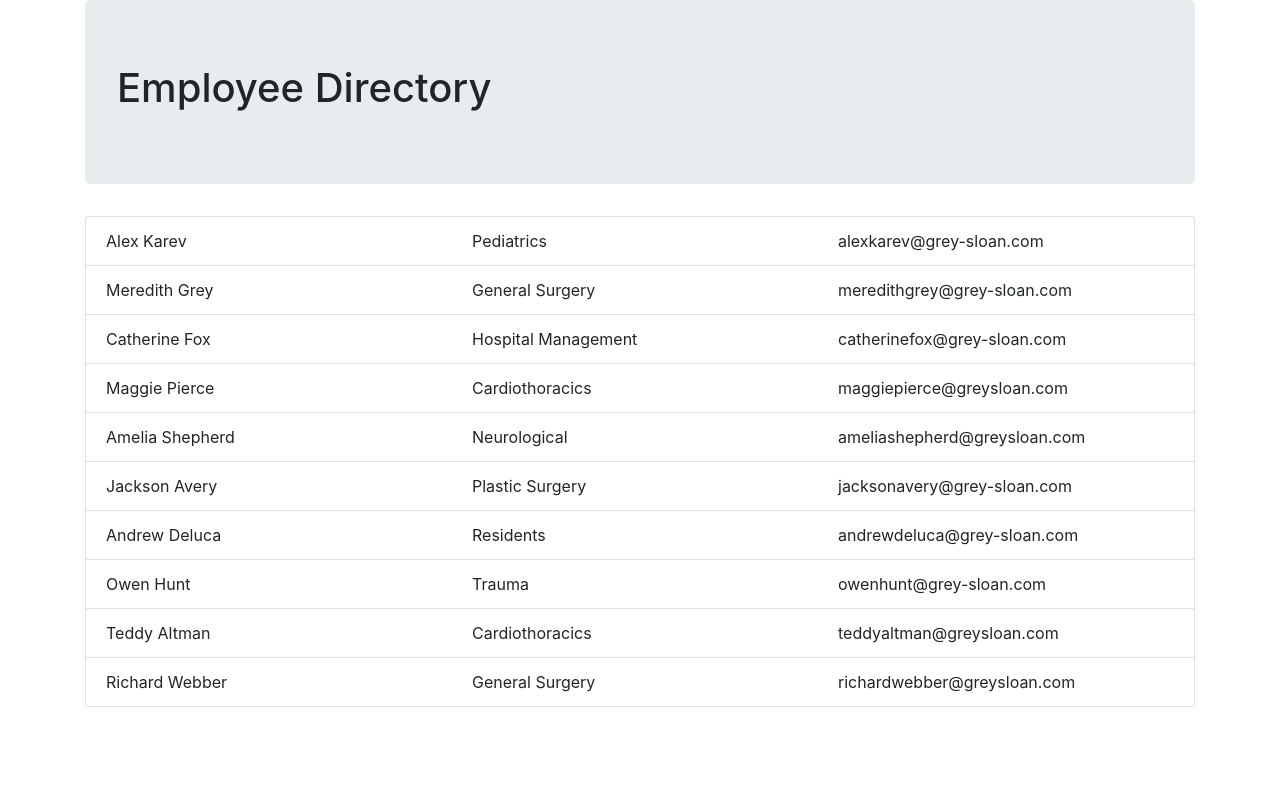
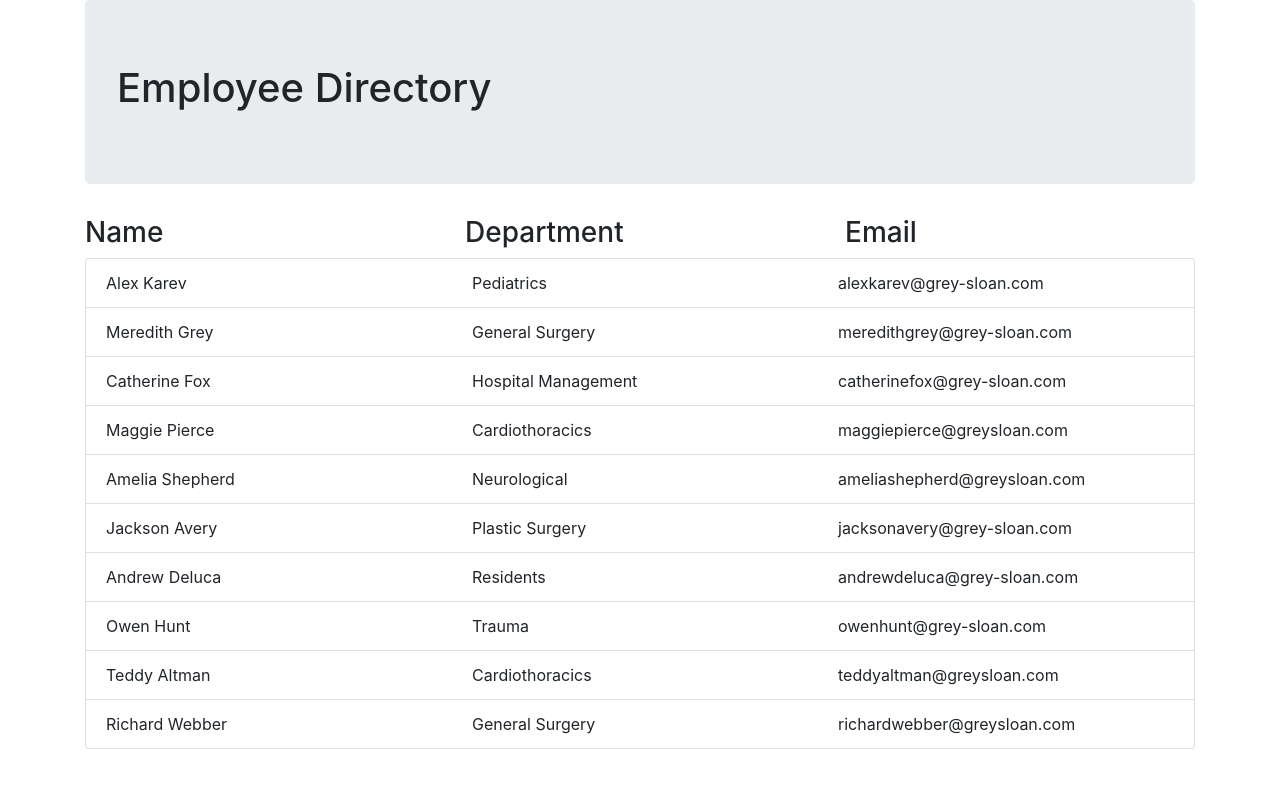
Before and after one commit to CateDunn/Employee-Directory, a React (Create React App) app in the folder employee-directory/: page / in a window 1280 px wide. Shown: the top 788 px of the page. Built offline with nearby package versions, Linux system fonts and the light colour scheme.

Commit message:
adding headings to columns

```diff
--- a/employee-directory/src/components/HelloReact.js
+++ b/employee-directory/src/components/HelloReact.js
@@ -20,6 +20,18 @@ function HelloReact() {
       <div className="jumbotron">
         <h1>Employee Directory</h1>
       </div>
+      <div class="row">
+    <div class="col-sm">
+      <h3>Name</h3>
+    </div>
+    <div class="col-sm">
+      <h3>Department</h3>
+    </div>
+    <div class="col-sm">
+      <h3>Email</h3>
+    </div>
+  </div>
+
       <Employees employees={employees}/>
     </div>
   );
```
